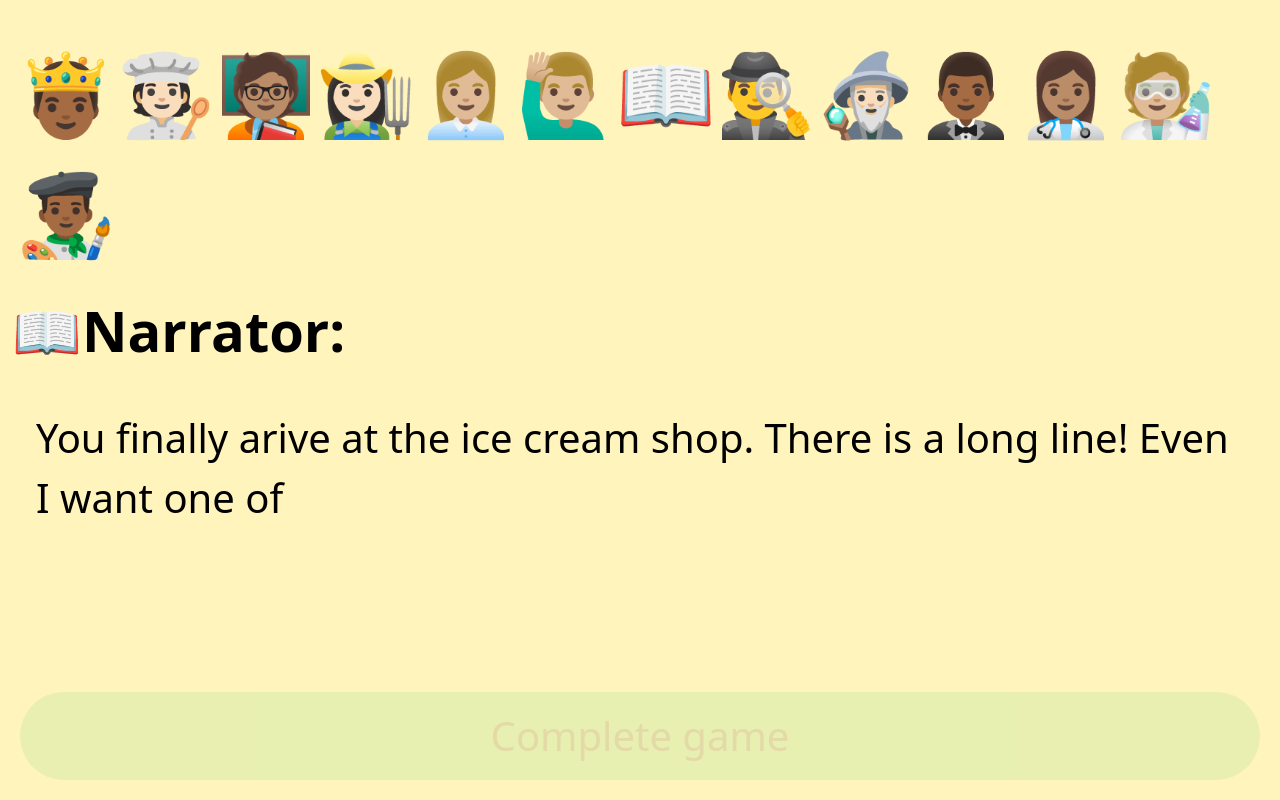
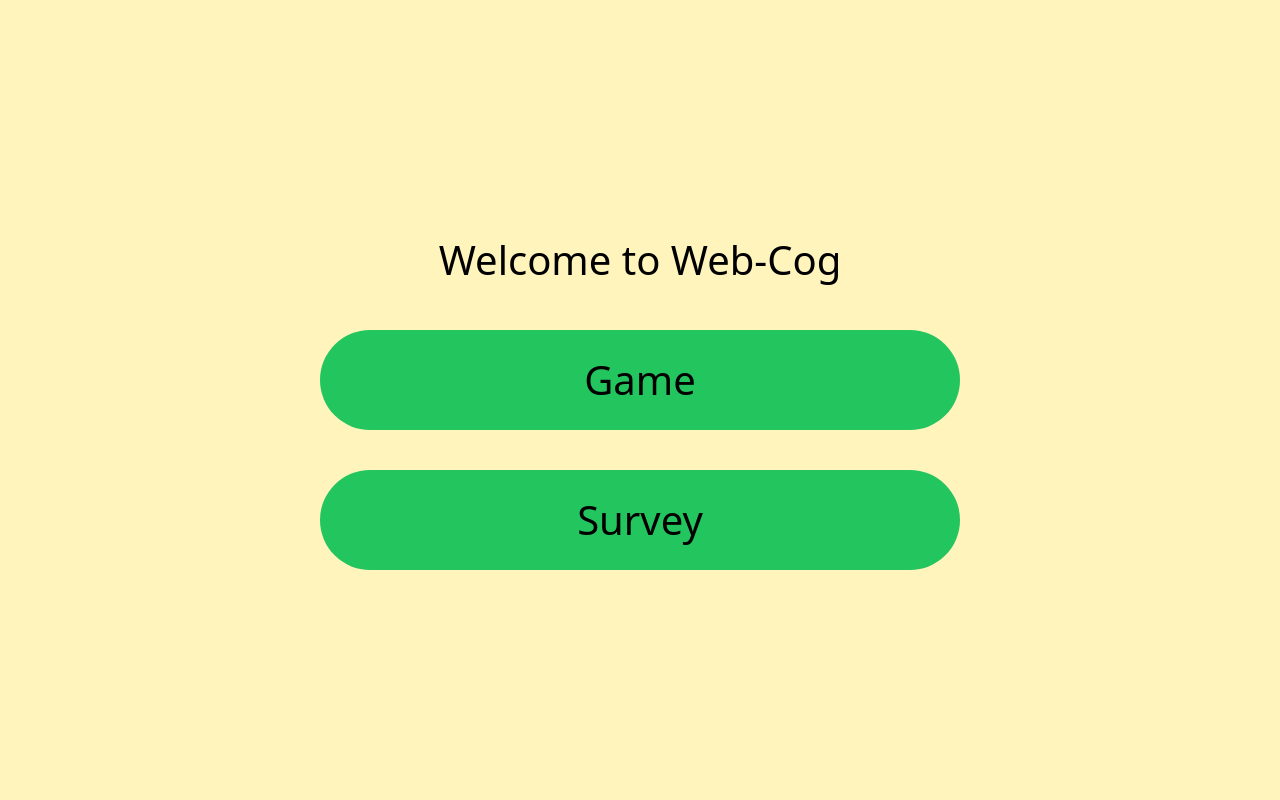
Before and after one commit to ntnon/svelte-cog, a SvelteKit app: page / in a window 1280 px wide. Built offline with nearby package versions, Linux system fonts and the light colour scheme.

Commit message:
survey landing page

```diff
--- a/src/components/pages/Beginning.svelte
+++ b/src/components/pages/Beginning.svelte
@@ -13,11 +13,11 @@
 
 {#if $page.currentStage === 'initial'}
 	<div
-		in:fade|global={{ duration: 4000, delay: 2000 }}
+		in:fade|global={{ duration: 2500, delay: 700 }}
 		class="w-[100dvw] h-[100dvh] flex center"
 		on:introend={() => page.ready()}
 	>
-		<div class="flex h-[15dvh] w-[60dvw] text-3xl">
+		<div class="flex h-[15dvh] w-[60dvw]">
 			<NextStage {page} nextStage="wake-up">Wake up</NextStage>
 		</div>
 	</div>
--- a/src/components/pages/End.svelte
+++ b/src/components/pages/End.svelte
@@ -86,15 +86,11 @@
 			<br />
 			<p class="center nb text-[8vmin]">Please respond to the survey!</p>
 		</div>
-		<div slot="next" class="multiNav">
-			<button
-				class="ease size-full btnClass bg-green-500 border-5 border-solid rounded-full box-border border-green-500"
-				on:click={() => history.back()}>Return to survey</button
-			>
-			<a
-				class="center ease size-full btnClass bg-green-500 border-5 border-solid rounded-full box-border border-green-500"
-				href="https://svar.uib.no/LinkCollector?key=TJSL3WGQLN16">Start new survey</a
-			>
-		</div>
+
+		<a
+			slot="next"
+			class="center ease size-full btnClass bg-green-500 border-5 border-solid rounded-full box-border border-green-500"
+			href="https://svar.uib.no/LinkCollector?key=TJSL3WGQLN16">Respond to survey</a
+		>
 	</Stage>
 {/if}
--- a/src/components/pages/Nota.svelte
+++ b/src/components/pages/Nota.svelte
@@ -22,7 +22,7 @@
 
 {#if $page.currentStage === 'initial'}
 	<Stage>
-		<span slot="component" class=" size-full flex-col center space-y-8 p-3">
+		<span slot="component" class=" size-full flex-col space-y-8 p-10">
 			<p>
 				This platform is designed to facilitate your understanding of your cognitive health through
 				interactive gameplay.
@@ -35,21 +35,22 @@
 
 {#if $page.currentStage === 'disclaimer'}
 	<Stage>
-		<span slot="component" class=" size-full flex-col center space-y-8 p-3">
+		<span slot="component" class=" size-full flex-col space-y-8 p-10">
 			<p>
 				<b>Note: </b>This platform does not have the capability to diagnose or enhance cognitive
 				health.
 			</p>
-			<b>
-				Should you have concerns regarding your health, it is recommended to seek advice from a
-				healthcare professional.
-			</b>
+			<div>
+				<b>
+					Should you have concerns regarding your health, it is recommended to seek advice from a
+					healthcare professional.</b
+				>
+			</div>
 			<div class="center gap-4">
 				<input class="w-12 h-12 nb2" type="checkbox" bind:checked />
 				I acknowledge and comprehend the above information
 			</div>
 		</span>
-
 		<NextStage {page} nextStage={'how-to-play'} slot="next">Proceed</NextStage>
 	</Stage>
 {/if}
@@ -57,11 +58,11 @@
 	<Stage {page}>
 		<p slot="info">This is a text based adventure game</p>
 
-		<ol slot="component" class=" size-full flex-col justify-center space-y-3 p-10 pr-2">
+		<ol slot="component" class=" size-full flex-col space-y-3 p-10">
 			<li>You will be presented with situations and choices</li>
 			<li>Your decisions will influence the story</li>
 			<li>Your decisions will influence your rewards</li>
-			<li>There are no right or wrong answers</li>
+			<li>There are no wrong answers</li>
 		</ol>
 
 		<NextStage active={true} {page} nextPage={true} slot="next">Begin journey</NextStage>
--- /dev/null
+++ b/src/components/pages/Survey.svelte
@@ -0,0 +1,26 @@
+<script lang="ts">
+	import { getAppState } from '$lib/state.svelte';
+
+	const pageStore = getAppState().page;
+</script>
+
+<div class="center flex-col space-y-10 h-[100dvh] top-1/2">
+	<p>Welcome to Web-Cog</p>
+	<button
+		class="center hover p-5 w-[50dvw] ease btnClass bg-green-500 border-5 border-solid rounded-full box-border border-green-500"
+		on:click={() => pageStore.update((v) => v + 1)}>Game</button
+	>
+	<a
+		class="center hover p-5 w-[50dvw] ease btnClass bg-green-500 border-5 border-solid rounded-full box-border border-green-500"
+		href="https://svar.uib.no/LinkCollector?key=TJSL3WGQLN16">Survey</a
+	>
+</div>
+
+<style>
+	.hover {
+		transition: all 0.3s ease-in-out;
+	}
+	.hover:hover {
+		scale: 1.1;
+	}
+</style>
--- a/src/routes/+page.svelte
+++ b/src/routes/+page.svelte
@@ -8,13 +8,15 @@
 
 	import Beginning from '../components/pages/Beginning.svelte';
 	import End from '../components/pages/End.svelte';
+	import Survey from '../components/pages/Survey.svelte';
 
 	import { getAppState } from '$lib/state.svelte';
 
 	let page = getAppState().page;
 
 	const pages = [
-		End,
+		Survey,
+
 		Nota,
 		//Example
 		Beginning,
```
